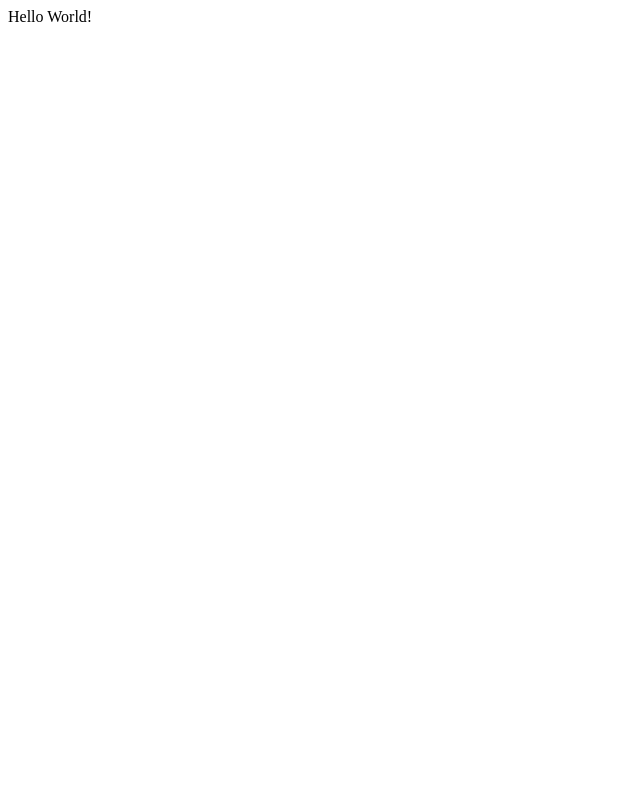
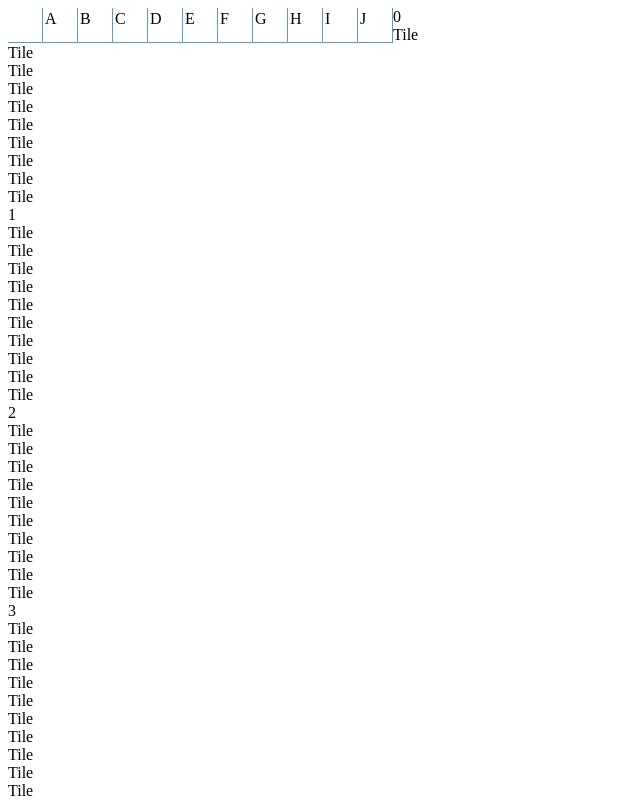
Before and after one commit to Visylvius/battleShip-react, a React app: page / in a window 1280 px wide. Shown: the top 800 px of the page, without its empty margins (0-640 px from the left). Built offline with nearby package versions, Linux system fonts and the light colour scheme; the HTML template or start-up script is replaced by a standard one.

Commit message:
board starting to form, need to apply css and include input for inner cells

```diff
--- a/src/App.js
+++ b/src/App.js
@@ -7,7 +7,8 @@ class App extends React.Component {
   constructor() {
     super();
     this.state = {
-      gameBoard: null
+      gameBoard: null,
+      count: 0
     };
   }
 
@@ -23,16 +24,191 @@ class App extends React.Component {
     for (let i = 0; i < 10; i++) {
         arr[i] = [];
         for (let j = 0; j < 10; j++) {
-            arr[i][j] = 0;
+            arr[i][j] = {
+                          coordinateX: i,
+                          coordinateY: j,
+                          containsShip: false,
+                          alreadyAttacked: false
+                        };
         }
     }
     this.setState({ gameBoard: arr });
   }
 
+   verticalCount() {
+    this.setState({ count: this.state.count++ });
+   }
+
   render() {
     return (
-      <div>
-        Hello World!
+      <div
+        className='table'
+      >
+        <div className='row'>
+          <div
+            className='cell-outer'
+            style={{
+                float: 'left',
+                width: '30px',
+                padding: '2px',
+                height: '30px',
+                borderRight: '1px solid #5C9DC2',
+                borderBottom: '1px solid #5C9DC2'
+              }}
+          >
+          </div>
+          <div
+            className='cell-outer'
+            style={{
+                float: 'left',
+                width: '30px',
+                padding: '2px',
+                height: '30px',
+                borderRight: '1px solid #5C9DC2',
+                borderBottom: '1px solid #5C9DC2'
+              }}
+          >
+          A
+          </div>
+          <div
+            className='cell-outer'
+            style={{
+                float: 'left',
+                width: '30px',
+                padding: '2px',
+                height: '30px',
+                borderRight: '1px solid #5C9DC2',
+                borderBottom: '1px solid #5C9DC2'
+              }}
+          >
+          B
+          </div>
+          <div
+            className='cell-outer'
+            style={{
+                float: 'left',
+                width: '30px',
+                padding: '2px',
+                height: '30px',
+                borderRight: '1px solid #5C9DC2',
+                borderBottom: '1px solid #5C9DC2'
+              }}
+          >
+          C
+          </div>
+          <div
+            className='cell-outer'
+            style={{
+                float: 'left',
+                width: '30px',
+                padding: '2px',
+                height: '30px',
+                borderRight: '1px solid #5C9DC2',
+                borderBottom: '1px solid #5C9DC2'
+              }}
+          >
+          D
+          </div>
+          <div
+            className='cell-outer'
+            style={{
+                float: 'left',
+                width: '30px',
+                padding: '2px',
+                height: '30px',
+                borderRight: '1px solid #5C9DC2',
+                borderBottom: '1px solid #5C9DC2'
+              }}
+          >
+          E
+          </div>
+          <div
+            className='cell-outer'
+            style={{
+                float: 'left',
+                width: '30px',
+                padding: '2px',
+                height: '30px',
+                borderRight: '1px solid #5C9DC2',
+                borderBottom: '1px solid #5C9DC2'
+              }}
+          >
+          F
+          </div>
+          <div
+            className='cell-outer'
+            style={{
+                float: 'left',
+                width: '30px',
+                padding: '2px',
+                height: '30px',
+                borderRight: '1px solid #5C9DC2',
+                borderBottom: '1px solid #5C9DC2'
+              }}
+          >
+          G
+          </div>
+          <div
+            className='cell-outer'
+            style={{
+                float: 'left',
+                width: '30px',
+                padding: '2px',
+                height: '30px',
+                borderRight: '1px solid #5C9DC2',
+                borderBottom: '1px solid #5C9DC2'
+              }}
+          >
+          H
+          </div>
+          <div
+            className='cell-outer'
+            style={{
+                float: 'left',
+                width: '30px',
+                padding: '2px',
+                height: '30px',
+                borderRight: '1px solid #5C9DC2',
+                borderBottom: '1px solid #5C9DC2'
+              }}
+          >
+          I
+          </div>
+          <div
+            className='cell-outer'
+            style={{
+                float: 'left',
+                width: '30px',
+                padding: '2px',
+                height: '30px',
+                borderRight: '1px solid #5C9DC2',
+                borderBottom: '1px solid #5C9DC2'
+              }}
+          >
+          J
+          </div>
+        </div>
+        {this.state.gameBoard.map((gameBoardArray, index) => {
+          return (
+            <div className='row'>
+              <div className='cell-outer'>
+              {gameBoardArray.map((startingTile, index) =>
+                <div className={`${index}`}>
+                  {index === 0 ? <div>{this.state.count++}</div> : null}
+                </div>
+              )}
+              {gameBoardArray.map((tile, index) => {
+                return (
+
+                  <div className='cell-inner'>
+                    <div>Tile</div>
+                  </div>
+                );
+              })}
+              </div>
+            </div>
+          );
+        })}
       </div>
     );
   }
```
